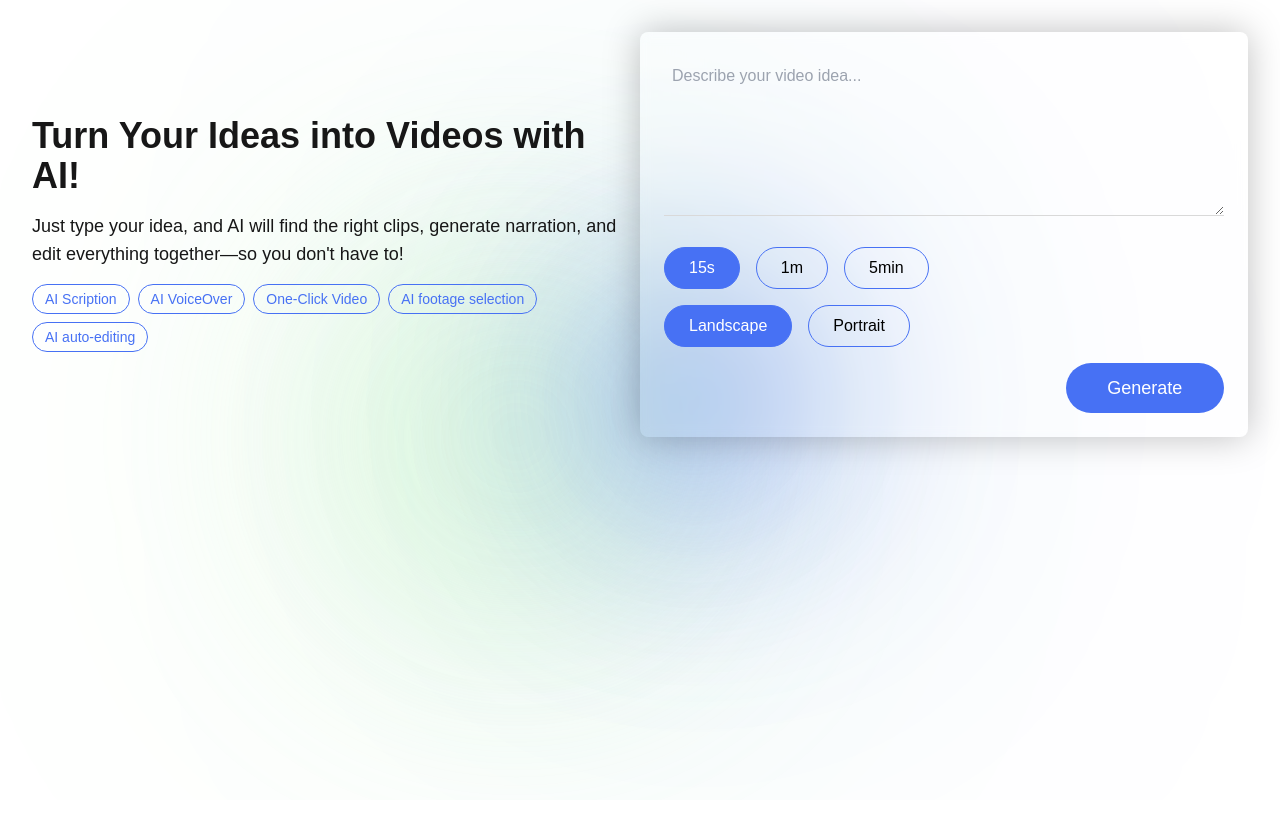
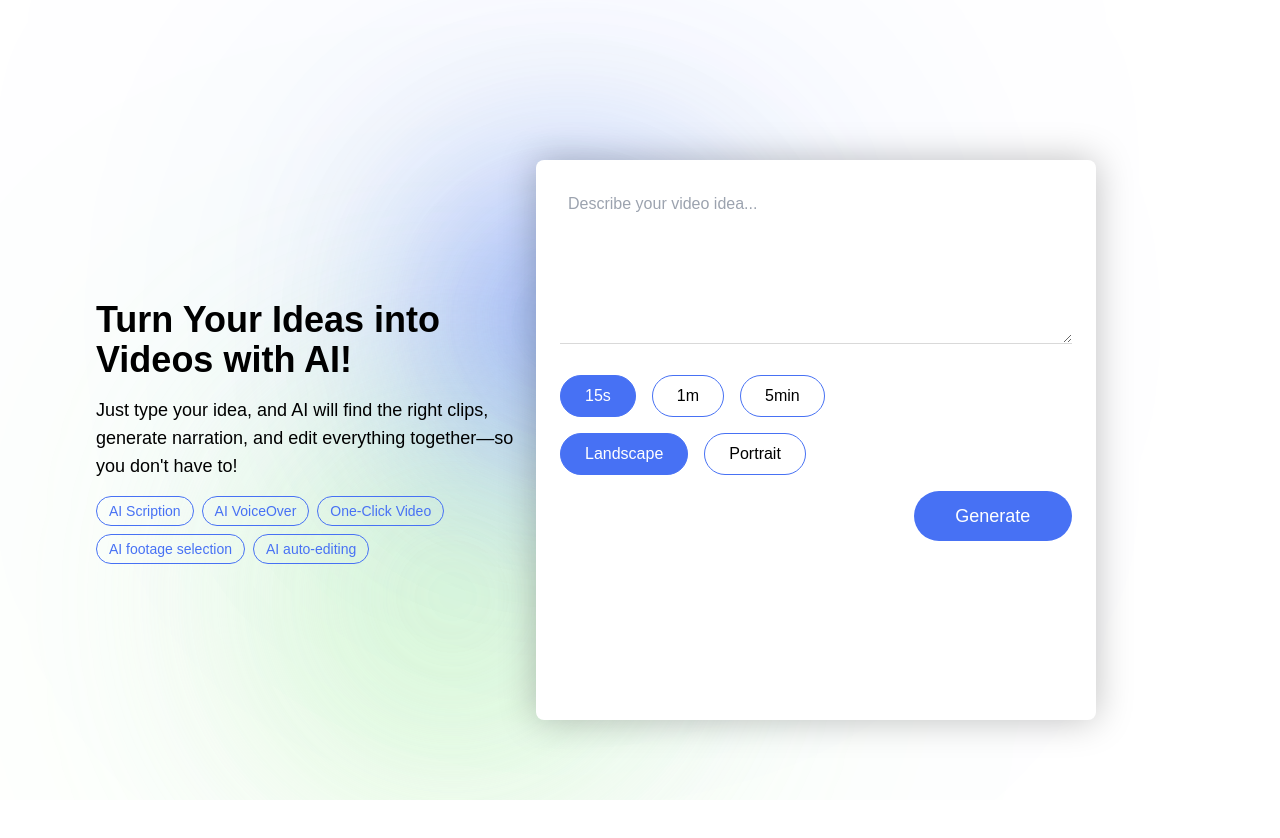
Before and after one commit to yumozi/ConCreate, a Next.js app: page / in a window 1280 px wide. Shown: the top 838 px of the page. Before the commit the page ends 800 px from the top, so only its background shows below. Built offline with nearby package versions, Linux system fonts and the light colour scheme.

Commit message:
Remove video

```diff
--- a/src/app/page.tsx
+++ b/src/app/page.tsx
@@ -136,8 +136,7 @@ export default function Home() {
         {icons.map((icon, index) => (
           <React.Fragment key={index}>
             <div
-              className={`w-10 h-10 flex items-center justify-center rounded-full border ${
-                index + 1 === currentStage
+              className={`w-10 h-10 flex items-center justify-center rounded-full border ${index + 1 === currentStage
                 ? "bg-[#4771F4] text-white border-[#4771F4]"
                 : "bg-transparent text-[#4771F4] border-[#4771F4]"
                 }`}
@@ -154,7 +153,7 @@ export default function Home() {
   };
 
   return (
-    <div className="min-h-screen p-8 ">
+    <div className="min-h-screen flex items-center justify-center bg-white">
       <Head>
         <link rel="preconnect" href="https://fonts.googleapis.com" />
         <link rel="preconnect" href="https://fonts.gstatic.com" crossOrigin="anonymous" />
@@ -163,33 +162,36 @@ export default function Home() {
           rel="stylesheet"
         />
       </Head>
-      <div className="fixed inset-0 -z-50 pointer-events-none overflow-hidden">
+      <div className="fixed inset-0 pointer-events-none overflow-hidden w-full h-full" style={{ zIndex: 0 }}>
         {/* 绿色背景圈 */}
         <div
-          className="absolute left-[25%] top-[30%] w-[393px] h-[393px] rounded-full"
+          className="absolute left-[20%] top-[50%] w-[393px] h-[393px] rounded-full"
           style={{
-            backgroundColor: "rgba(204, 249, 197, 0.50)",
-            filter: "blur(100px) drop-shadow(0px 4px 169.4px #CCF9C5)"
+            backgroundColor: "rgba(204, 249, 197, 0.60)",
+            filter: "blur(100px) drop-shadow(0px 4px 169.4px #CCF9C5)",
+            zIndex: -1
           }}
         ></div>
 
         {/* 蓝色背景圈 */}
         <div
-          className="absolute left-[45%] top-[35%] w-[238px] h-[239px] rounded-full"
+          className="absolute left-[35%] top-[25%] w-[238px] h-[239px] rounded-full"
           style={{
-            backgroundColor: "rgba(71, 113, 244, 0.50)",
-            filter: "blur(100px) drop-shadow(0px 4px 169.4px #4771F4)"
+            backgroundColor: "rgba(71, 113, 244, 0.70)",
+            filter: "blur(100px) drop-shadow(0px 4px 169.4px #4771F4)",
+            zIndex: -1
           }}
         ></div>
       </div>
 
+      <div className="relative z-10 w-full flex justify-center">
         {stage === "entry" || stage === "loadingScript" ? (
           <div
-          className={`flex flex-col sm:flex-row items-center justify-center transition-opacity duration-500 ${stage === "loadingScript" ? "opacity-0" : "opacity-100"
+            className={`flex flex-col sm:flex-row items-start justify-between transition-opacity max-h-screen text-black duration-500 ${stage === "loadingScript" ? "opacity-0" : "opacity-100"
               }`}
           >
-          {/* Left side: title, subtitle, capsule tags */}
-          <div className="sm:w-1/2 mb-8 sm:mb-0">
+            {/* Left Box */}
+            <div className="w-full sm:w-1/2 mb-8 sm:mb-0 pr-4 text-left flex flex-col justify-center pl-16" style={{ margin: 32, height: '100vh', display: 'flex', justifyContent: 'center' }}>
               <h1 className="text-3xl sm:text-4xl font-bold mb-4 font-montserrat">
                 Turn Your Ideas into Videos with AI!
               </h1>
@@ -197,13 +199,7 @@ export default function Home() {
                 Just type your idea, and AI will find the right clips, generate narration, and edit everything together—so you don't have to!
               </p>
               <div className="flex flex-wrap gap-2">
-              {[
-                "AI Scription",
-                "AI VoiceOver",
-                "One-Click Video",
-                "AI footage selection",
-                "AI auto-editing"
-              ].map((tag) => (
+                {["AI Scription", "AI VoiceOver", "One-Click Video", "AI footage selection", "AI auto-editing"].map((tag) => (
                   <span
                     key={tag}
                     className="px-3 py-1 rounded-[239.717px] border-[0.799px] border-[#4771F4] text-[#4771F4] text-sm"
@@ -213,10 +209,13 @@ export default function Home() {
                 ))}
               </div>
             </div>
-          {/* Right side: white box with textarea and video length options */}
-          <div className="sm:w-1/2 bg-white/72 shadow-[0px_0px_36.473px_rgba(0,0,0,0.25)] backdrop-blur-[5.179px] rounded-lg flex-shrink-0 p-6">
+
+            {/* Right Box */}
+            <div className="w-full sm:w-1/2 p-32 flex items-center justify-center min-h-screen pb-48" style={{ margin: 32 }}>
+              {/* White Box */}
+              <div className="aspect-square bg-white shadow-[0px_0px_36.473px_rgba(0,0,0,0.25)] backdrop-blur-[5.179px] rounded-lg flex-shrink-0 p-6" style={{ height: '70vh', width: '70vh', transform: 'translateX(-20%)' }}>
                 <textarea
-              className="w-full h-40 p-2 border-b-[0.87px] border-[#D9D9D9] bg-transparent outline-none focus:border-[#4771F4] transition mb-6"
+                  className="w-full h-40 p-2 border-b-[0.87px] border-[#D9D9D9] bg-white outline-none focus:border-[#4771F4] transition mb-6"
                   placeholder="Describe your video idea..."
                   value={videoDescription}
                   onChange={(e) => setVideoDescription(e.target.value)}
@@ -259,6 +258,7 @@ export default function Home() {
                   >
                     Generate
                   </button>
+                </div>
               </div>
             </div>
           </div>
@@ -358,8 +358,7 @@ export default function Home() {
 
                     <div className="flex items-center space-x-3">
                       <button
-                      className={`w-10 h-10 flex items-center justify-center rounded-full border transition ${
-                        selectedVoice === voice.id
+                        className={`w-10 h-10 flex items-center justify-center rounded-full border transition ${selectedVoice === voice.id
                           ? "bg-[#4771F4] text-white border-[#4771F4]"
                           : "bg-white text-[#4771F4] border-[#4771F4]"
                           }`}
@@ -416,5 +415,6 @@ export default function Home() {
           </div>
         )}
       </div>
+    </div>
   );
 }
```
Also changed, not shown: 2 other files (tests, documents, lock files or other folders). Lines whose indentation alone changed are shown as unchanged.
